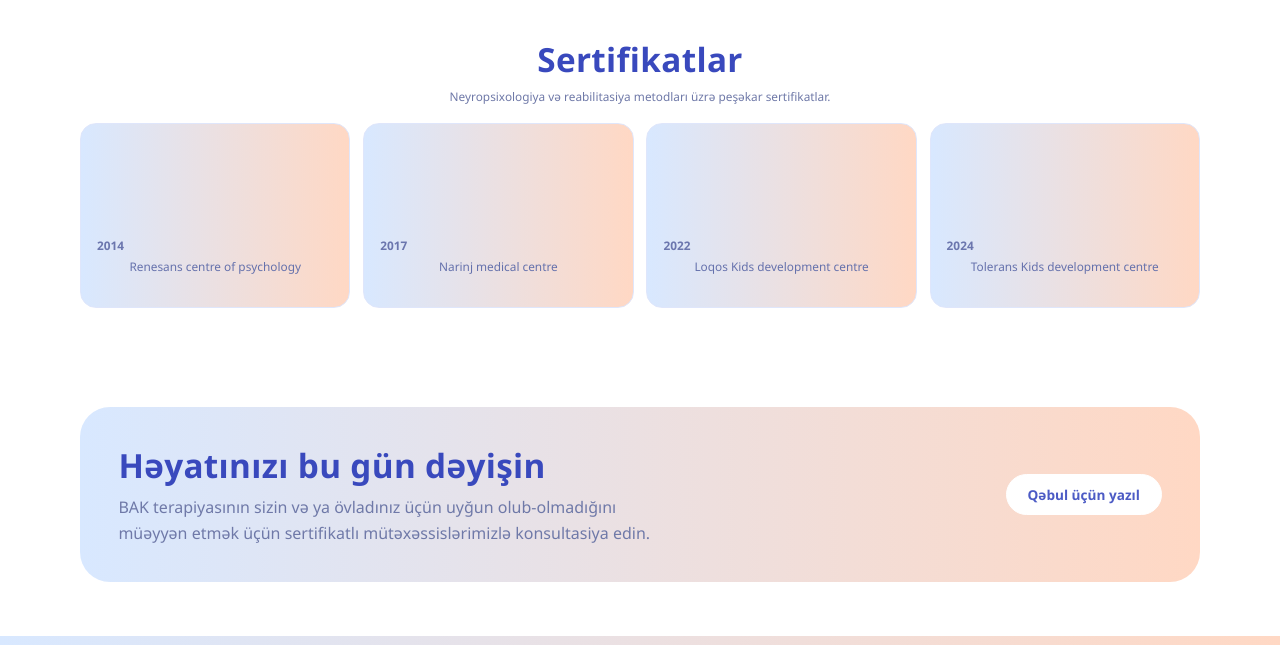
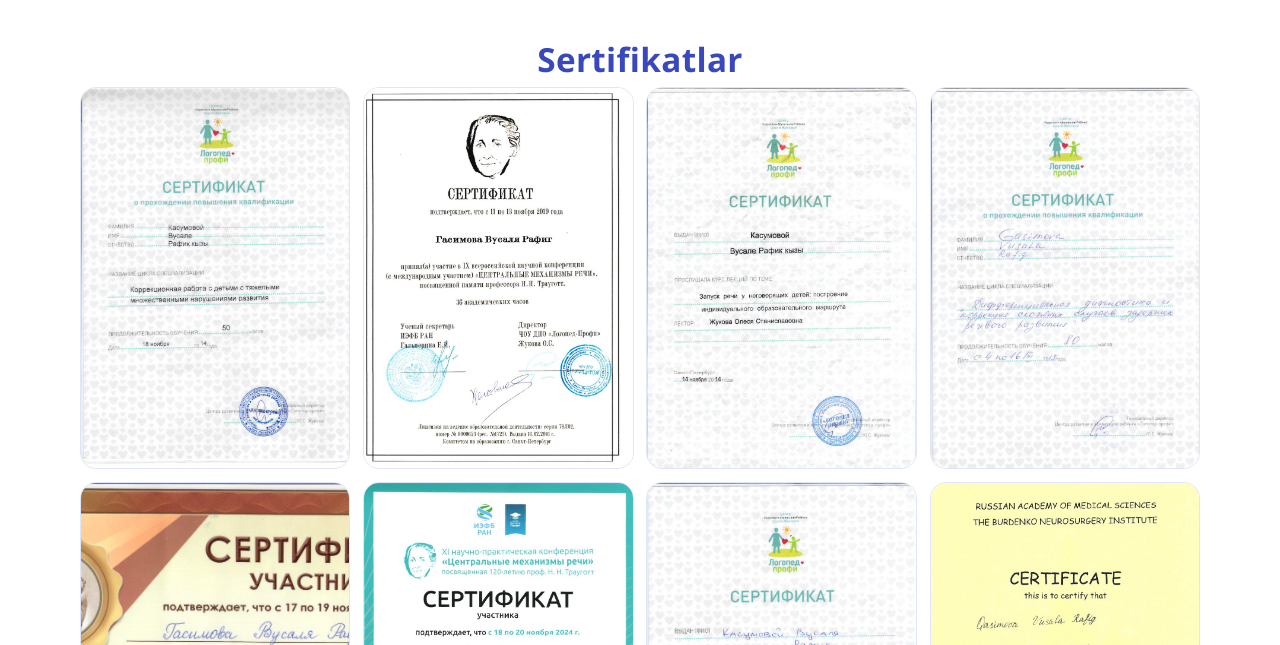
Before and after one commit to 5exclamations/website_proj, a plain HTML site: page about.html in a window 1280 px wide. Shown: the part 683-1328 px from the top of the page. Drawn offline with Linux system fonts and the light colour scheme.

Commit message:
Refactor code structure for improved readability and maintainability

```diff
--- a/about.html
+++ b/about.html
@@ -44,7 +44,6 @@
 
         <div class="container certs-wrap">
           <h2 id="certs-title"></h2>
-          <p id="certs-intro"></p>
           <div class="cert-grid" id="cert-grid"></div>
         </div>
       </section>
--- a/script.js
+++ b/script.js
@@ -408,6 +408,23 @@ const serviceImageNames = [
   imageNames.integration
 ];
 
+const certificateImageNames = [
+  "photo_1_2026-03-10_02-39-54.jpg",
+  "photo_2_2026-03-10_02-39-54.jpg",
+  "photo_3_2026-03-10_02-39-54.jpg",
+  "photo_4_2026-03-10_02-39-54.jpg",
+  "photo_5_2026-03-10_02-39-54.jpg",
+  "photo_6_2026-03-10_02-39-54.jpg",
+  "photo_7_2026-03-10_02-39-54.jpg",
+  "photo_8_2026-03-10_02-39-54.jpg",
+  "photo_9_2026-03-10_02-39-54.jpg",
+  "photo_10_2026-03-10_02-39-54.jpg",
+  "photo_11_2026-03-10_02-39-54.jpg",
+  "photo_12_2026-03-10_02-39-54.jpg",
+  "photo_13_2026-03-10_02-39-54.jpg",
+  "photo_14_2026-03-10_02-39-54.jpg"
+];
+
 const clinicInfo = {
   phone: "+994 55 477 02 66",
   address: "Aşıq Molla Cümə 3, Baku 1075, Azerbaijan",
@@ -648,7 +665,6 @@ function renderAbout(t) {
   setText("education-title", d.educationTitle);
   setText("experience-title", d.experienceTitle);
   setText("certs-title", d.certsTitle);
-  setText("certs-intro", d.certsIntro);
   setText("transform-title", t.home.transformTitle);
   setText("transform-text", t.home.transformText);
   setText("transform-cta", t.home.transformCta);
@@ -663,7 +679,11 @@ function renderAbout(t) {
 
   const certNode = el("cert-grid");
   if (certNode) {
-    certNode.innerHTML = (d.certs || []).map((c) => `<article class="cert-card"><span>${c.y}</span><p>${c.t}</p></article>`).join("");
+    certNode.innerHTML = certificateImageNames.map((name, index) => `
+      <article class="cert-card">
+        <img class="cert-image" src="${imgPath(`certificates/${name}`)}" alt="Certificate ${index + 1}" loading="lazy" />
+      </article>
+    `).join("");
   }
 }
 
--- a/styles.css
+++ b/styles.css
@@ -430,23 +430,17 @@ p { color: var(--muted); line-height: 1.65; margin: 0; }
 .about-page .cert-card {
   min-height: 185px;
   border-radius: 16px;
-  background: var(--primary-grad);
+  background: #fff;
   border: 1px solid #dfe6fb;
-  padding: 1rem;
-  display: flex;
-  flex-direction: column;
-  justify-content: flex-end;
+  padding: 0;
+  overflow: hidden;
 }
-.about-page .cert-card span {
-  color: #6b76ae;
-  font-size: 0.74rem;
-  font-weight: 700;
-}
-.about-page .cert-card p {
-  margin-top: 0.3rem;
-  color: #6571ac;
-  font-size: 0.74rem;
-  line-height: 1.45;
+.about-page .cert-image {
+  width: 100%;
+  height: 100%;
+  min-height: 185px;
+  display: block;
+  object-fit: cover;
 }
 
 .two-cols { display: grid; grid-template-columns: repeat(2, minmax(0, 1fr)); gap: 1rem; }
```
Also changed, not shown: img/certificates/diploma.jpg (added), img/certificates/photo_10_2026-03-10_02-39-54.jpg (added), img/certificates/photo_11_2026-03-10_02-39-54.jpg (added), img/certificates/photo_12_2026-03-10_02-39-54.jpg (added), img/certificates/photo_13_2026-03-10_02-39-54.jpg (added), img/certificates/photo_14_2026-03-10_02-39-54.jpg (added), img/certificates/photo_1_2026-03-10_02-39-54.jpg (added), img/certificates/photo_2_2026-03-10_02-39-54.jpg (added), img/certificates/photo_3_2026-03-10_02-39-54.jpg (added), img/certificates/photo_4_2026-03-10_02-39-54.jpg (added), img/certificates/photo_5_2026-03-10_02-39-54.jpg (added), img/certificates/photo_6_2026-03-10_02-39-54.jpg (added), img/certificates/photo_7_2026-03-10_02-39-54.jpg (added), img/certificates/photo_8_2026-03-10_02-39-54.jpg (added), 1 more files.
